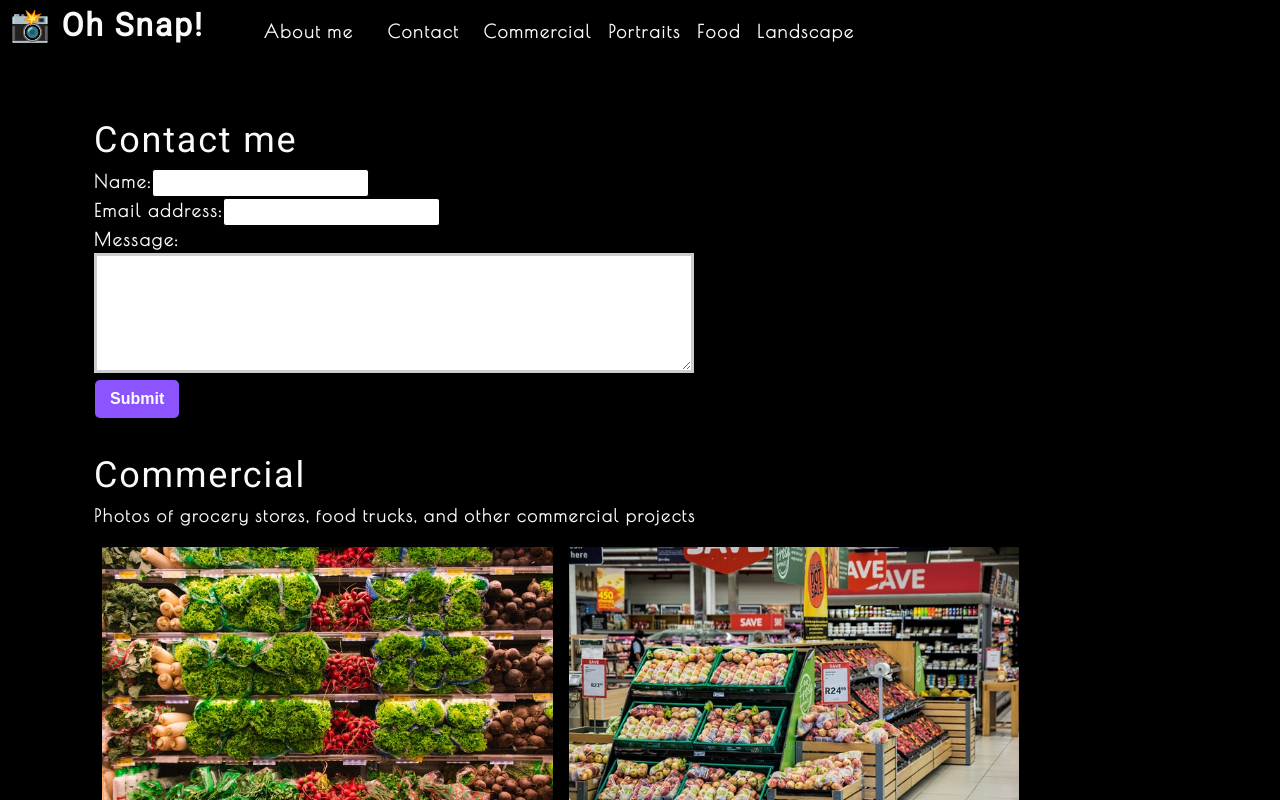
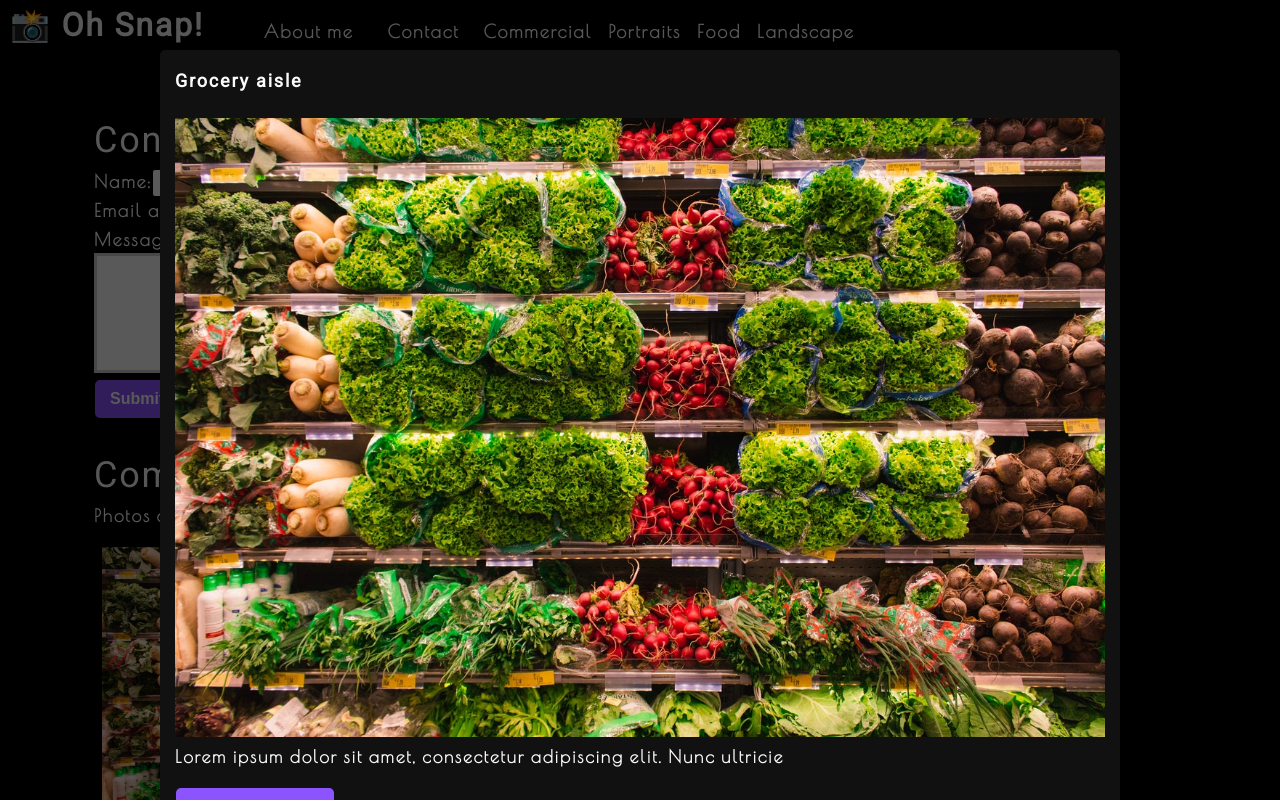
Before and after one commit to rvacovsky/photo-snap, a React (Create React App) app: page / in a window 1280 px wide. Both pictures are taken after a click on the picture 327 px from the left and 696 px from the top of the page. Shown: the top 800 px of the page. Built offline with nearby package versions, Linux system fonts and the light colour scheme.

Commit message:
added Modal component

```diff
--- /dev/null
+++ b/src/components/Modal/index.js
@@ -0,0 +1,23 @@
+import React from 'react';
+
+const Modal = ({ onClose, currentPhoto }) => {
+  const { name, description, category, index } = currentPhoto;
+
+  return (
+    <div className="modalBackdrop">
+      <div className="modalContainer">
+        <h3 className="modalTitle">{name} </h3>
+        <img
+          src={require(`../../assets/large/${category}/${index}.jpg`).default}
+          alt="current category"
+        />
+        <p>{description}</p>
+        <button type="button" onClick={onClose}>
+          Close this modal
+        </button>
+      </div>
+    </div>
+  );
+};
+
+export default Modal;
--- a/src/components/PhotoList/index.js
+++ b/src/components/PhotoList/index.js
@@ -1,7 +1,11 @@
 import React, { useState } from 'react';
+import Modal from '../Modal';
 
 
 const PhotoList = ({ category }) => {
+  const [isModalOpen, setIsModalOpen] = useState(false);
+  const [currentPhoto, setCurrentPhoto] = useState();
+
   const [photos] = useState([
     {
       name: 'Grocery aisle',
@@ -121,14 +125,23 @@
 
   const currentPhotos = photos.filter(photo => photo.category === category);
 
+  const toggleModal = (image, i) => {
+    setCurrentPhoto({...image, index: i})
+    setIsModalOpen(true);
+  }
+
   return (
     <div>
+      {isModalOpen && (
+        <Modal onClose={toggleModal} currentPhoto={currentPhoto} />
+      )}
       <div className="flex-row">
         {currentPhotos.map((image, i) => (
           <img
             src={require(`../../assets/small/${category}/${i}.jpg`).default}
             alt={image.name}
             className="img-thumbnail mx-1"
+            onClick={() => toggleModal(image, i)}
             key={image.name}
           />
         ))}
```
